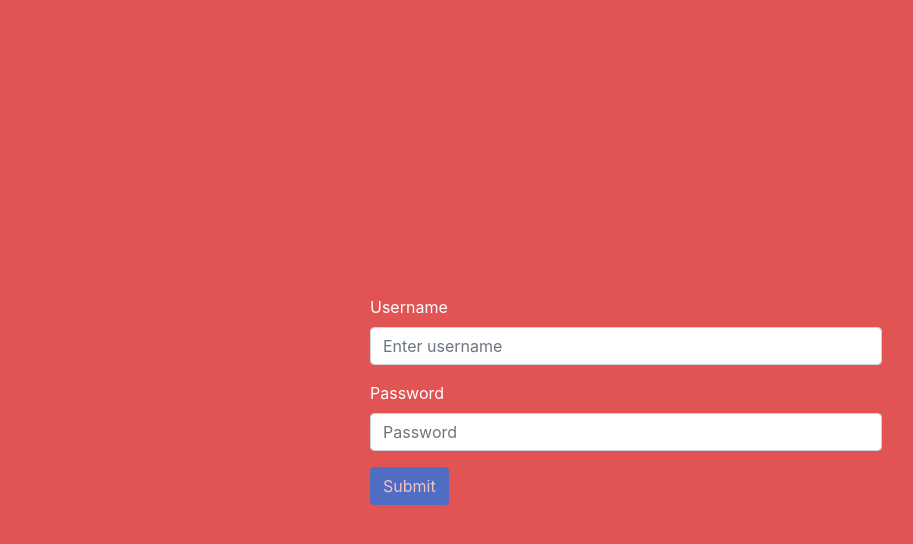
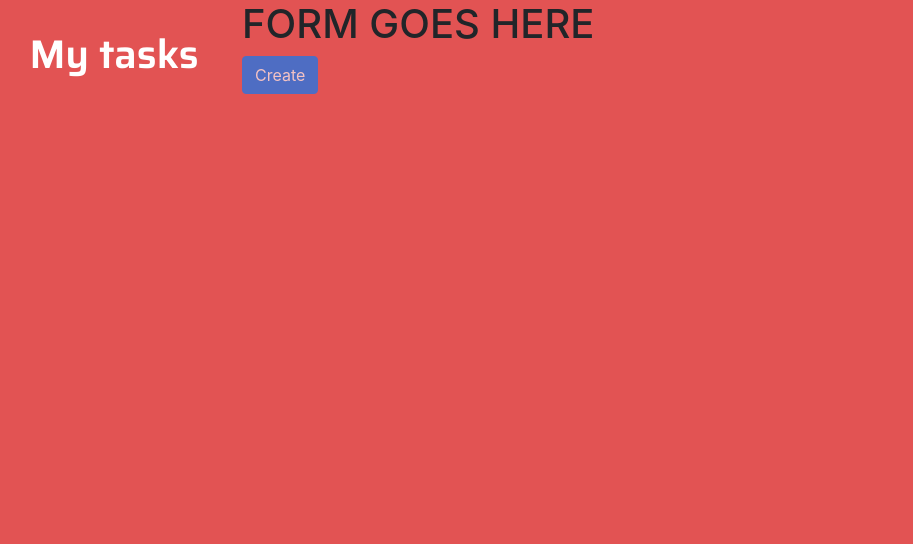
Before and after one commit to DRP-33/drp-33-frontend, a React (Create React App) app in the folder frontend/web-app/: page /create-request in a window 1280 px wide. Shown: the top 544 px of the page, without its empty margins (14-927 px from the left). Built offline with nearby package versions, Linux system fonts and the light colour scheme.

Commit message:
added skeleton for create request

```diff
--- /dev/null
+++ b/frontend/web-app/src/components/CreateRequest.jsx
@@ -0,0 +1,35 @@
+import React from 'react'
+import Button from 'react-bootstrap/Button';
+import Form from 'react-bootstrap/Form';
+import { useHistory } from "react-router-dom";
+import api from '../api/api'
+
+const containerStyle = {
+    width: '80%',
+    height: '100vh',
+    backgroundColor: "#E25353",
+    float: 'right'
+};
+
+function CreateRequest() {
+    const [phonenumber, setPhonenumber] = React.useState(0);
+    const [availablehours, setPassword] = React.useState(0);
+    const history = useHistory();
+
+    function validateForm() {
+        return phonenumber > 0 && availablehours > 0;
+    }
+
+    return (
+        <div style={containerStyle}>
+            <h1>FORM GOES HERE</h1>
+            <Form>
+                <Button variant="primary" type="create" disabled={!validateForm()}>
+                    Create
+                </Button>
+            </Form>
+        </div>
+    )
+}
+
+export default CreateRequest;
--- a/frontend/web-app/src/components/Router.jsx
+++ b/frontend/web-app/src/components/Router.jsx
@@ -1,6 +1,7 @@
 import { BrowserRouter, Route, Switch } from 'react-router-dom';
 import Login from './Login';
 import MapView from '../views/MapView'
+import CreateRequestView from '../views/CreateRequestView';
 
 function Router() {
     return (
@@ -8,6 +9,9 @@ function Router() {
             <Switch>
                 <Route path="/map">
                     <MapView />
+                </Route>
+                <Route path="/create-request">
+                    <CreateRequestView />
                 </Route>
                 <Route path="/">
                     <Login />
--- a/frontend/web-app/src/components/Sidebar.jsx
+++ b/frontend/web-app/src/components/Sidebar.jsx
@@ -17,6 +17,7 @@ const headingStyle = {
     alignItems: "center",
     textAlign: "center",
     color: "#FFFFFF",
+    marginTop: "7%",
     padding: "2%"
 }
 
--- /dev/null
+++ b/frontend/web-app/src/views/CreateRequestView.jsx
@@ -0,0 +1,19 @@
+import React from 'react'
+import Sidebar from '../components/Sidebar.jsx'
+import CreateRequest from '../components/CreateRequest.jsx'
+
+const CreateRequestViewStyle = {
+    height: "100vh",
+    width: "100%"
+}
+
+function CreateRequestView() {
+    return (
+        <div style={CreateRequestViewStyle}>
+            <Sidebar/>
+            <CreateRequest/>
+        </div>
+    )
+}
+
+export default CreateRequestView;
```
Lines whose indentation alone changed are shown as unchanged.
